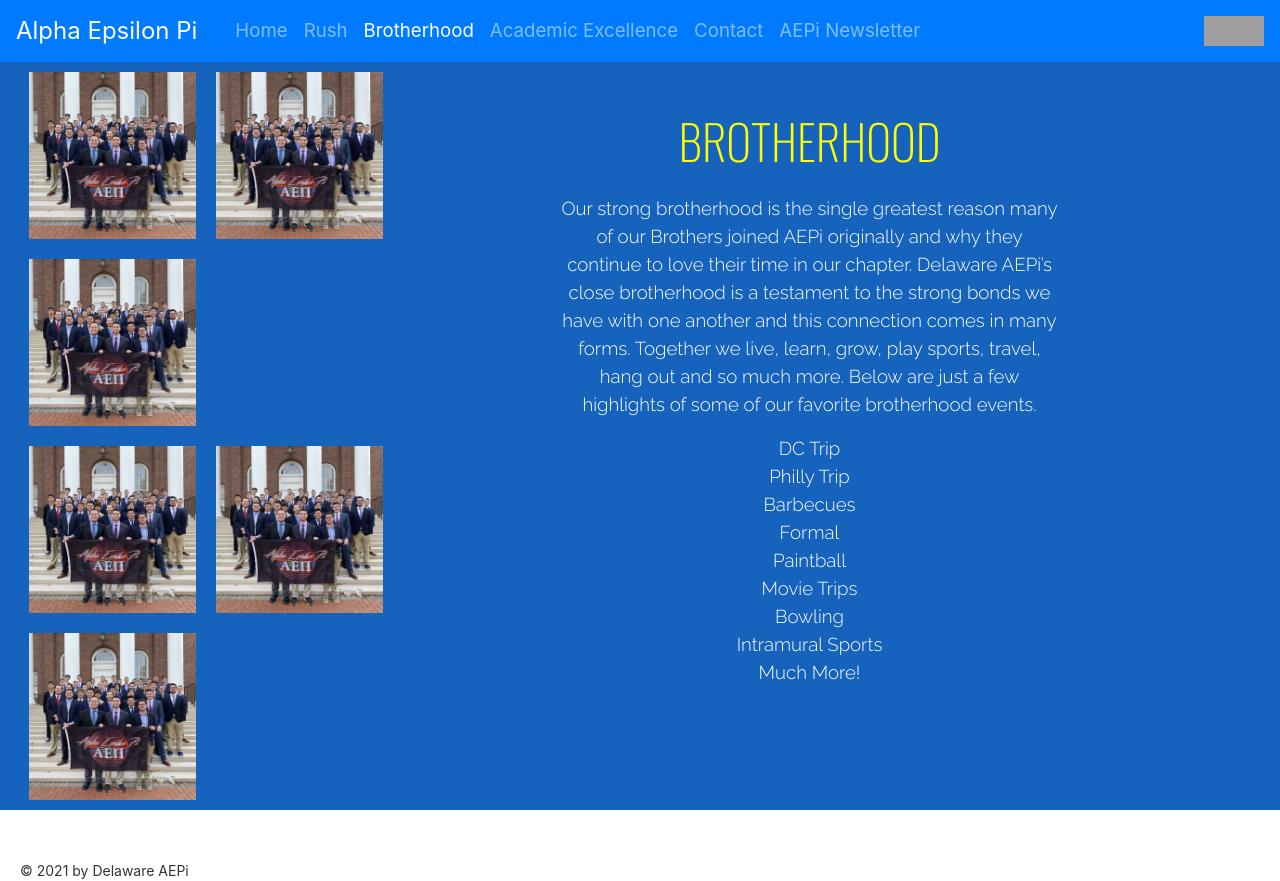
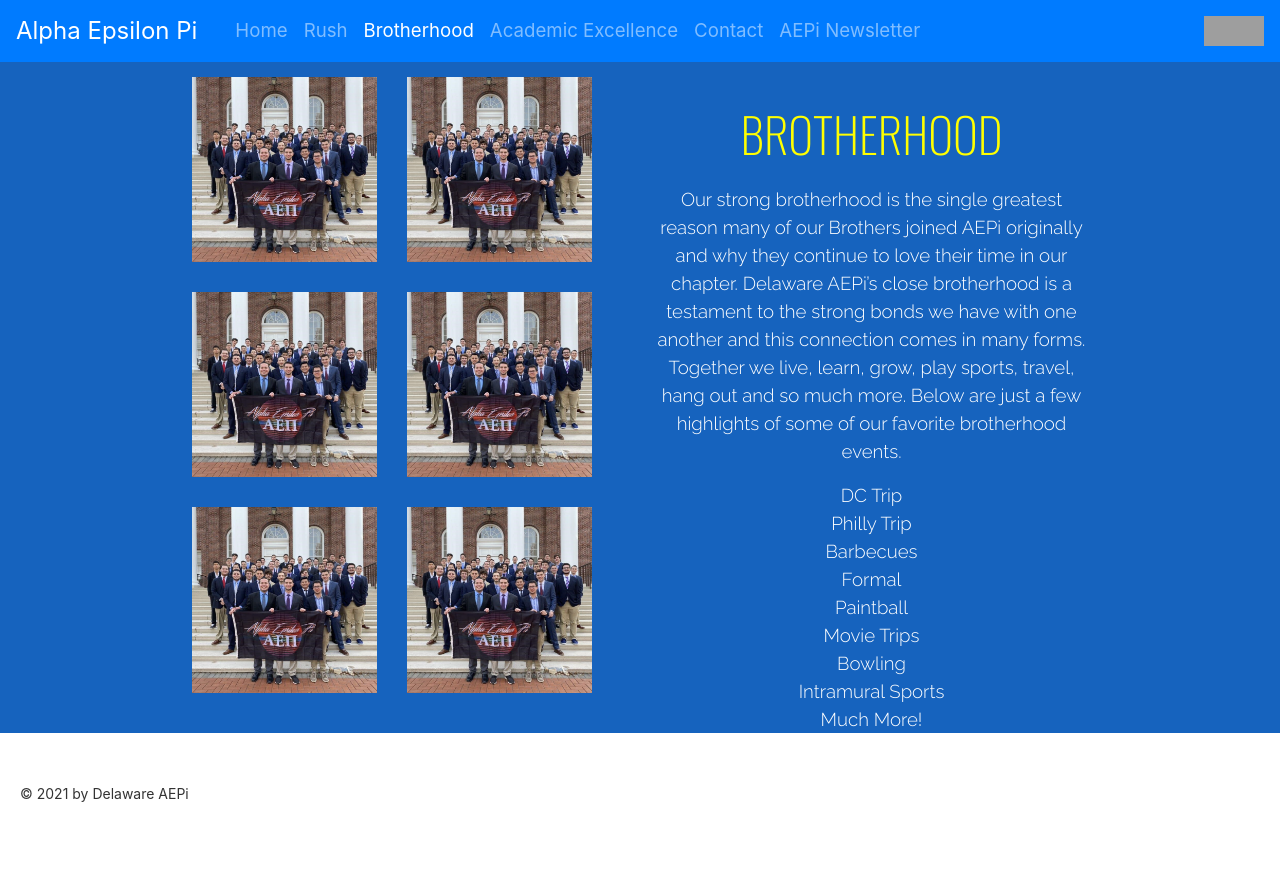
Before and after one commit to DelawareAEPI/delawareaepi.github.io, an Angular app: page /brotherhood in a window 1280 px wide. After the commit the page ends 804 px from the top, so only its background shows below. Built offline with nearby package versions, Linux system fonts and the light colour scheme; grey boxes are pictures that could not be loaded.

Commit message:
old brotherhood page

```diff
--- a/src/app/brotherhood/brotherhood.component.css
+++ b/src/app/brotherhood/brotherhood.component.css
@@ -21,9 +21,8 @@
 
 .imagecontainer {
     position: relative;
-    width: 30%;
-    margin: 10px;
-    align-self: center;
+    width: 40%;
+    margin: 15px;
   }
 
   .image {
--- a/src/app/brotherhood/brotherhood.component.html
+++ b/src/app/brotherhood/brotherhood.component.html
@@ -39,19 +39,12 @@
 </div> -->
 
 
-<div class="container-fluid" style="background-color:#1663be; margin-bottom: 50px; padding: 0 15% 0 5%">
+<div class="container-fluid" style="background-color:#1663be; margin-bottom: 50px; padding: 0 15%">
 
     <div class="row">
 
-        <div class="row" style="width: 50%;">
+        <div class="col-6">
             <div class="row" align="center">
-
-                <div class="imagecontainer">
-                    <img class="image" src="assets/image.jpg">
-                    <div class="overlay">
-                        <div class="text">Hello World</div>
-                    </div>
-                </div>
 
                 <div class="imagecontainer">
                     <img class="image" src="assets/image.jpg">
@@ -85,6 +78,17 @@
                     </div>
                 </div>
 
+            </div>
+
+            <div class="row" align="center">
+
+                <div class="imagecontainer">
+                    <img class="image" src="assets/image.jpg">
+                    <div class="overlay">
+                        <div class="text">Hello World</div>
+                    </div>
+                </div>
+
                 <div class="imagecontainer">
                     <img class="image" src="assets/image.jpg">
                     <div class="overlay">
@@ -93,7 +97,6 @@
                 </div>
 
             </div>
-
 
         </div>
 
```
